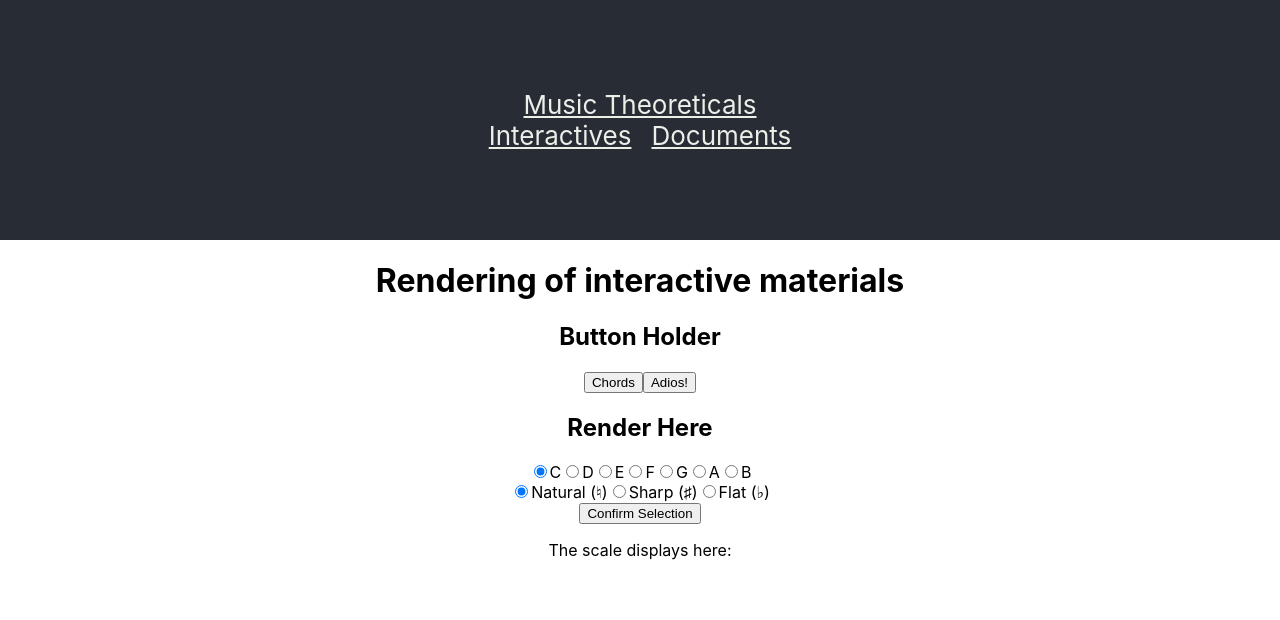
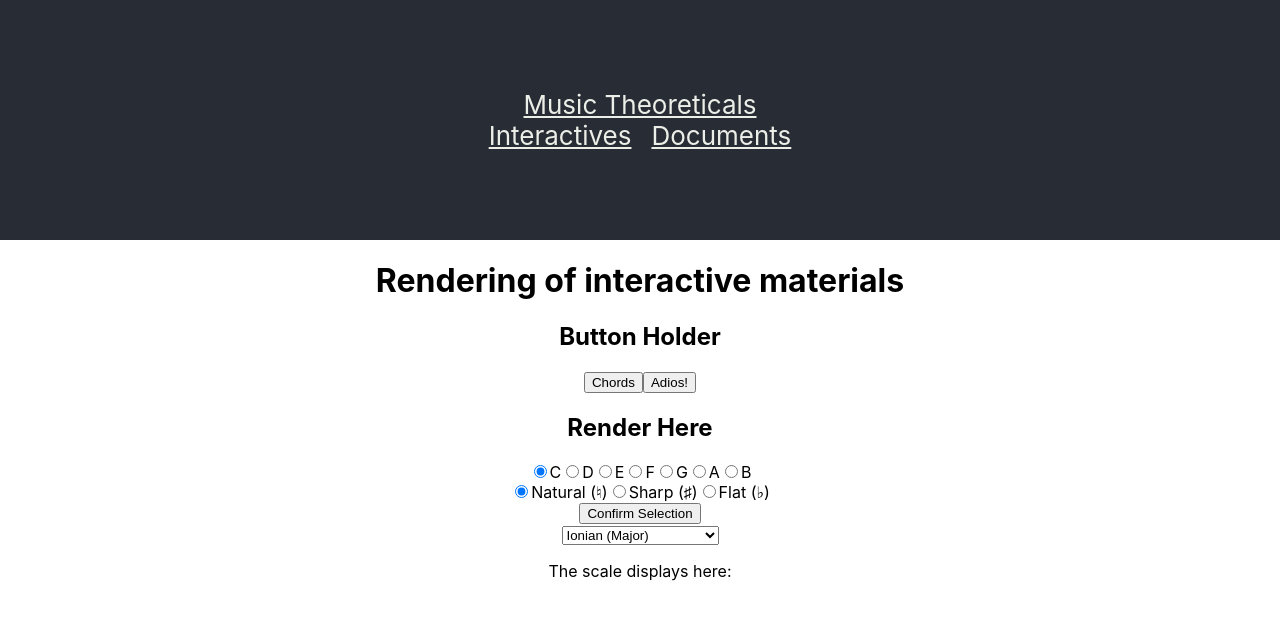
Before and after one commit to pfknight8/music_theory_project, a React (Create React App) app: page /interactive in a window 1280 px wide. Both pictures are taken after a click on the button "Scales". Shown: the top 620 px of the page. Built offline with nearby package versions, Linux system fonts and the light colour scheme.

Commit message:
Scales now selectable

```diff
--- a/src/components/scaleCreator.tsx
+++ b/src/components/scaleCreator.tsx
@@ -6,7 +6,7 @@ const ScaleCreator = () => {
   // const [noteSelect, setNoteSelect] = useState("C")
   // const [noteQual, setNoteQual] = useState("natural")
   const [scaleChoice, setScaleChoice] = useState<Array<String>>([])
-  const [scaleSelect, setScaleSelect] = useState("Dorian")
+  const [scaleSelect, setScaleSelect] = useState("Ionian (Major)")
 
   const makeScales = (indexOfNote: number) => {
     //this will involve selecting a scale (or set of scales), looking up the steps of said scale(s), and using the noteSelect index as the root note from which to create the scales.
@@ -22,10 +22,21 @@ const ScaleCreator = () => {
     setScaleChoice(scaleArr)
   }
 
+  const handleSelect = (e: any) => {
+    console.log(e.target.value)
+    setScaleSelect(e.target.value)
+  }
+
   return (
     <div id="scale-creator">
       <NoteSelector createFunction={makeScales}/>
-
+      <section id="scale-select-holder">
+        <select id="scale-selector" onChange={handleSelect}>
+          {Notes.scales.map((element, index) => (
+            <option key={index} value={element.name}>{element.name}</option>
+          ))}
+        </select>
+      </section>
       <section id="scale-display">
         <p>The scale displays here:</p>
         <div>{scaleChoice.join(' - ')}</div>
```
